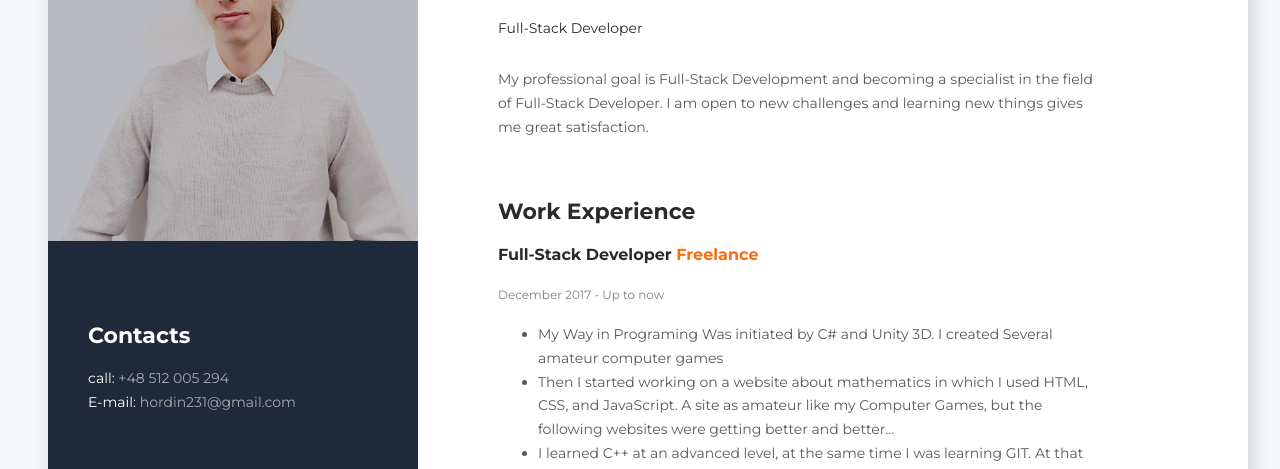
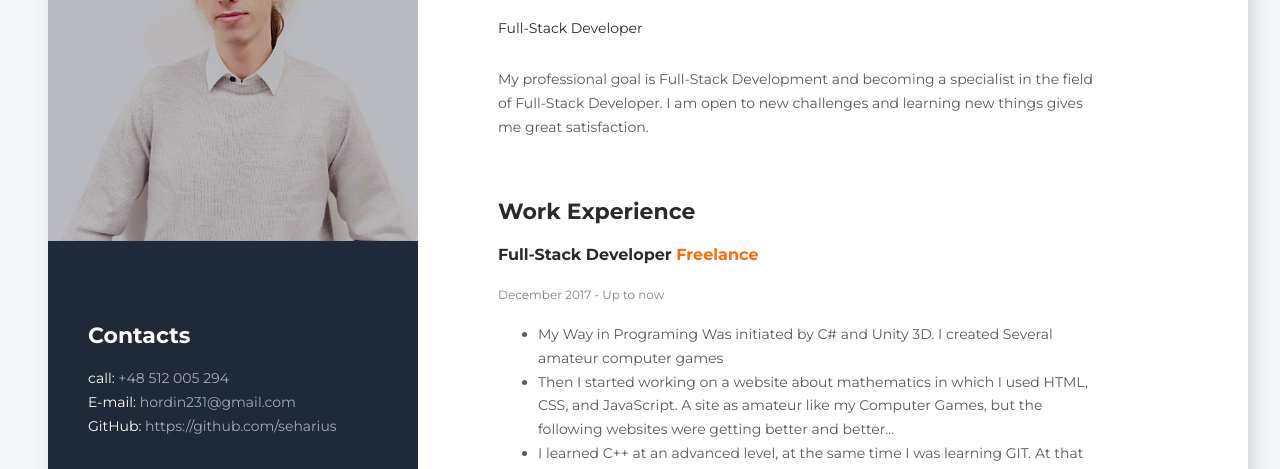
Before and after one commit to seharius/Stronka-CV, a plain HTML site: page index.html in a window 1280 px wide. Shown: the part 300-769 px from the top of the page. Drawn offline with Linux system fonts and the light colour scheme.

Commit message:
now is last commit

```diff
--- a/index.html
+++ b/index.html
@@ -25,15 +25,18 @@
             <li class="contacts-item">
               call:
               <a href="tel:+48512005294" class="contacts-link"
-                >+48 512 005 294</a
-              >
+                >+48 512 005 294</a>
             </li>
             <li class="contacts-item">
               E-mail:
               <a href="mailto:hordin231@gmail.com" class="contacts-link"
-                >hordin231@gmail.com</a
-              >
+                >hordin231@gmail.com</a>
             </li>
+			<li class="contacts-item">
+				GitHub:
+				<a href="https://github.com/seharius" class="contacts-link"
+				  >https://github.com/seharius</a>
+			  </li>
           </ul>
         </section>
 
@@ -163,6 +166,11 @@
 								E-mail:
 								<a href="mailto:hordin231@gmail.com" class="contacts-link">hordin231@gmail.com</a>
 							</li>
+							<li class="contacts-item">
+								GitHub:
+								<a href="https://github.com/seharius" class="contacts-link"
+								  >https://github.com/seharius</a>
+							  </li>
 						</ul>
 					</section>
 
```
